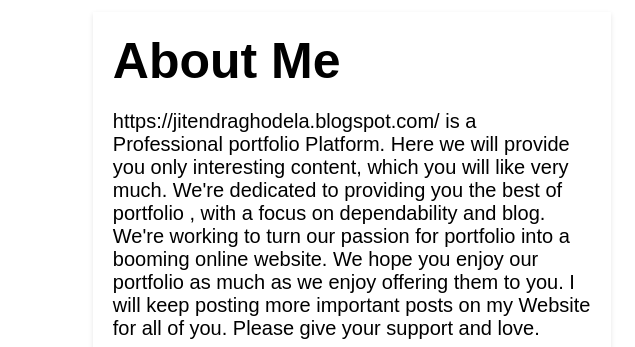
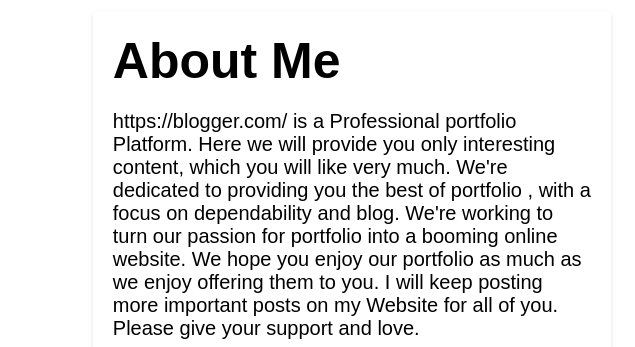
Before and after one commit to vivek9712/vivek9712.github.io, a plain HTML site: page about.html in a window 1280 px wide. Shown: the part 388-735 px from the top of the page, 0-635 px from the left. Drawn offline with Linux system fonts and the light colour scheme.

Commit message:
Update about.html

```diff
--- a/about.html
+++ b/about.html
@@ -28,7 +28,7 @@
             <div class="about__container__left">
                 <div class="about__container__left__content">
                     <h1>About Me</h1>
-                    <p>https://jitendraghodela.blogspot.com/ is a Professional portfolio Platform. Here we will provide you only interesting content, which you will like very much. We're dedicated to providing you the best of portfolio , with a focus on dependability and blog. We're working to turn our passion for portfolio into a booming online website. We hope you enjoy our portfolio as much as we enjoy offering them to you.
+                    <p>https://blogger.com/ is a Professional portfolio Platform. Here we will provide you only interesting content, which you will like very much. We're dedicated to providing you the best of portfolio , with a focus on dependability and blog. We're working to turn our passion for portfolio into a booming online website. We hope you enjoy our portfolio as much as we enjoy offering them to you.
                         I will keep posting more important posts on my Website for all of you. Please give your support and love.</p>
                     <div class="about__container__left__content__social">
                         <a href="#">FACEBOOK<i class="fab fa-facebook-f"></i></a>
```
